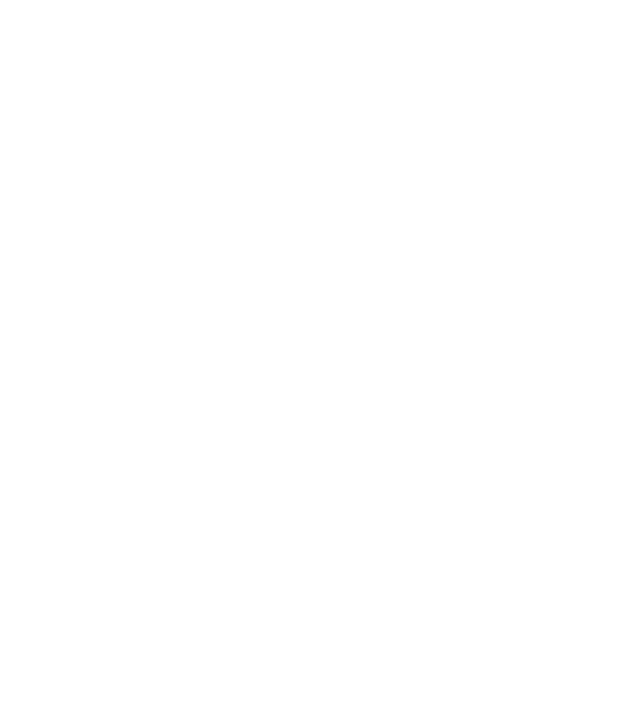
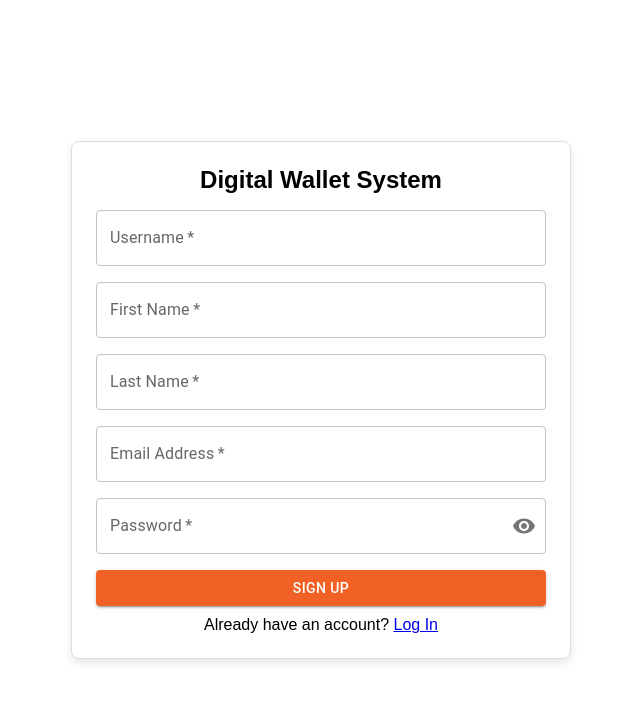
Before and after one commit to JohnEdrickGador/Digital-Wallet-System, a React (Vite) app in the folder frontend/dws_frontend/: page /signup in a window 1280 px wide. Before the commit this address had no page. Shown: the top 702 px of the page, without its empty margins (319-959 px from the left). Built offline with nearby package versions, Linux system fonts and the light colour scheme.

Commit message:
feat: added signup feature

```diff
--- a/frontend/dws_frontend/src/App.jsx
+++ b/frontend/dws_frontend/src/App.jsx
@@ -5,6 +5,7 @@
 import Wallet from "./pages/Wallet"
 import { ThemeProvider } from "@emotion/react"
 import theme from "./components/Theme"
+import SignUp from "./pages/SignUp"
 
 function App() {
   const [authenticated, setAuthenticated] = useState(false)
@@ -24,6 +25,7 @@
         <Route path = "/" element = {<Authentication/>} />
         <Route path = "/login" element = {<Login />} />
         <Route path = "/wallet" element = {<Wallet />} />
+        <Route path = "/signup" element = {<SignUp />} />
       </Routes>
     </BrowserRouter>
     </ThemeProvider>
--- a/frontend/dws_frontend/src/main.jsx
+++ b/frontend/dws_frontend/src/main.jsx
@@ -5,6 +5,7 @@
 import './styles/login.css'
 import './styles/appbar.css'
 import './styles/wallet.css'
+import './styles/signup.css'
 
 ReactDOM.createRoot(document.getElementById('root')).render(
   <React.StrictMode>
--- a/frontend/dws_frontend/src/pages/Login.jsx
+++ b/frontend/dws_frontend/src/pages/Login.jsx
@@ -2,11 +2,15 @@
 import TextField from '@mui/material/TextField';
 import Button from '@mui/material/Button';
 import { useNavigate } from 'react-router-dom';
+import IconButton from '@mui/material/IconButton';
+import InputAdornment from '@mui/material/InputAdornment';
+import Visibility from '@mui/icons-material/Visibility';
+import VisibilityOff from '@mui/icons-material/VisibilityOff';
 
 export default function Login() {
   const [email, setEmail] = useState('');
   const [password, setPassword] = useState('');
-  const [errorAlert, setErrorAlert] = useState(false);
+  const [showPassword, setShowPassword] = useState(false);
   const navigate = useNavigate();
 
   useEffect(() => {
@@ -24,11 +28,15 @@
     setPassword(e.target.value)
   }
 
+  const handleClickShowPassword = (e) => {
+    e.preventDefault();
+    setShowPassword(!showPassword)
+}
+
   const handleLogin = async (e) => {
     e.preventDefault()
     if (!email || !password) {
       alert("Please enter an email address and a password");
-      setErrorAlert(true)
       return;
     }
 
@@ -50,14 +58,16 @@
       }
     )
 
+
+
+    const data = await response.json();
+
     if (!response.ok) {
-      const errorMessage = await response.text();
-      console.log(errorMessage);
-      alert(`Login failed: ${errorMessage}`)
+      alert(`Login failed: ${data.response_message}`)
+      setEmail('');
+      setPassword('');
       return;
     }
-
-    const data = await response.json();
 
     //save the auth token to localstorage
     localStorage.setItem('dwsUser', JSON.stringify(data.details.user));
@@ -71,17 +81,42 @@
 
   }
 
+  const routeToSignUp = (e) => {
+    navigate('/signup')
+  }
+
   return (
     <div className='login-page'>
       <form className='login-container' onSubmit={handleLogin}>
           <div className="title-container">
               <h2>Digital Wallet System</h2>
           </div>
-          <TextField id="outlined-basic" label="Email Address" variant="outlined" onChange={emailChangeHandler}/>
-          <TextField id="outlined-basic" label="Password" variant="outlined" type='password' onChange={passwordChangeHandler}/>
+          <TextField id="outlined-basic" label="Email Address" required value={email} variant="outlined" onChange={emailChangeHandler}/>
+          <TextField
+                    id="outlined-basic"
+                    label="Password"
+                    required
+                    value={password}
+                    variant="outlined"
+                    type={showPassword ? 'text' : 'password'}
+                    onChange={passwordChangeHandler}
+
+                    InputProps={{
+                        endAdornment: (
+                            <InputAdornment position="end">
+                                <IconButton
+                                    onClick={handleClickShowPassword}
+                                    edge="end"
+                                >
+                                    {showPassword ? <VisibilityOff /> : <Visibility />}
+                                </IconButton>
+                            </InputAdornment>
+                        ),
+                    }}
+                />
           <div className="login-btn-container">
               <Button variant="contained" type='submit'>Sign in</Button>
-              <Button variant="outlined">Create an Account</Button>
+              <Button variant="outlined" onClick={routeToSignUp}>Create an Account</Button>
           </div>
       </form>
     </div>
--- /dev/null
+++ b/frontend/dws_frontend/src/pages/SignUp.jsx
@@ -0,0 +1,105 @@
+import React, {useState, useEffect} from 'react'
+import TextField from '@mui/material/TextField';
+import Button from '@mui/material/Button';
+import { useNavigate } from 'react-router-dom';
+import IconButton from '@mui/material/IconButton';
+import InputAdornment from '@mui/material/InputAdornment';
+import Visibility from '@mui/icons-material/Visibility';
+import VisibilityOff from '@mui/icons-material/VisibilityOff';
+
+export default function SignUp() {
+    const [username, setUsername] = useState('');
+    const [firstName, setFirstName] = useState('');
+    const [lastName, setLastName] = useState('');
+    const [email, setEmail] = useState('')
+    const [password, setPassword] = useState('');
+    const [showPassword, setShowPassword] = useState(false);
+    const navigate = useNavigate();
+
+    const handleClickShowPassword = (e) => {
+        e.preventDefault();
+        setShowPassword(!showPassword)
+    }
+
+    const handleSignup = async (e) => {
+        e.preventDefault()
+
+        const requestBody = {
+            "username": username,
+            "first_name": firstName,
+            "last_name": lastName,
+            "email": email,
+            "password": password
+        }
+
+        const loginEndpoint = 'http://127.0.0.1:8000/signup/'
+
+        //submit the requestBody to the api login endpoint
+        try {
+          const response = await fetch(loginEndpoint, {
+            method: 'POST',
+            headers: {
+              'Content-Type': "application/json"
+            },
+            body: JSON.stringify(requestBody)
+          }
+        )
+
+        if (!response.ok) {
+          const errorMessage = await response.text();
+          console.log(errorMessage);
+          alert(`Signup Failed: ${errorMessage}`)
+          return;
+        }
+
+        const data = await response.json();
+
+        alert("Account created successfully")
+        navigate('/login')
+
+        } catch (error) {
+          console.log(error);
+          alert("An unexpected error occurred. Please try again.");
+        }
+
+    }
+
+    return (
+        <div className="signup-page">
+            <form className="signup-container" onSubmit={handleSignup}>
+                <div className="title-container">
+                    <h2>Digital Wallet System</h2>
+                </div>
+                <TextField id="outlined-basic" label="Username" required variant="outlined" onChange={(e) => {setUsername(e.target.value)}}/>
+                <TextField id="outlined-basic" label="First Name" required variant="outlined" onChange={(e) => {setFirstName(e.target.value)}}/>
+                <TextField id="outlined-basic" label="Last Name" required variant="outlined" onChange={(e) => {setLastName(e.target.value)}}/>
+                <TextField id="outlined-basic" label="Email Address" required variant="outlined" onChange={(e) => {setEmail(e.target.value)}}/>
+                <TextField
+                    id="outlined-basic"
+                    label="Password"
+                    required
+                    variant="outlined"
+                    type={showPassword ? 'text' : 'password'}
+                    onChange={(e) => {setPassword(e.target.value)}}
+
+                    InputProps={{
+                        endAdornment: (
+                            <InputAdornment position="end">
+                                <IconButton
+                                    onClick={handleClickShowPassword}
+                                    edge="end"
+                                >
+                                    {showPassword ? <VisibilityOff /> : <Visibility />}
+                                </IconButton>
+                            </InputAdornment>
+                        ),
+                    }}
+                />
+                <div className="signup-btn-container">
+                    <Button variant="contained" type='submit' >Sign Up</Button>
+                    <p>Already have an account? <a href="/login">Log In</a></p>
+                </div>
+            </form>
+        </div>
+    )
+}
--- a/frontend/dws_frontend/src/pages/Wallet.jsx
+++ b/frontend/dws_frontend/src/pages/Wallet.jsx
@@ -209,14 +209,18 @@
             <div className="wallet-container">
                 {isWallet && wallet ? <WalletCard wallet={wallet}/> : <Button variant="contained" onClick={createWallet}>Create a wallet</Button>}
             </div>
+            {
+                isWallet && wallet ?
 
-            <div className="txn-container">
+                <div className="txn-container">
                 <TextField id="outlined-basic" label="Amount" variant="outlined" type="number" className='amount-field' onChange={amountChangeHandler} value={txnAmount}/>
                 <div className="txn-btn-container">
                     <Button variant="contained" onClick={deposit}>Cash In</Button>
                     <Button variant="outlined" onClick={debit}>Withdraw</Button>
                 </div>
-            </div>
+                </div> : <></>
+            }
+
 
 
         </div>
--- /dev/null
+++ b/frontend/dws_frontend/src/styles/signup.css
@@ -0,0 +1,42 @@
+.signup-page {
+    height: 100vh;
+    margin: 0;
+    display: flex;
+    justify-content: center;
+    align-items: center;
+}
+
+.signup-container {
+    display: flex;
+    flex-direction: column; /* Align inputs vertically */
+    gap: 16px; /* Space between text fields */
+    padding: 24px;
+    border: 1px solid #ddd;
+    border-radius: 8px;
+    box-shadow: 0 4px 8px rgba(0, 0, 0, 0.1);
+    background-color: white;
+    width: 500px;
+}
+
+.title-container {
+    display: flex;
+    flex-direction: column;
+    align-items: center;
+    font-family: sans-serif;
+}
+
+.signup-btn-container {
+    width: 100%;
+    display: flex;
+    flex-direction: column;
+    align-items: center;
+    gap: 10px;
+}
+
+.signup-btn-container button {
+    width: 100%;
+}
+
+.signup-btn-container p, a {
+    font-family: sans-serif;
+}
```
